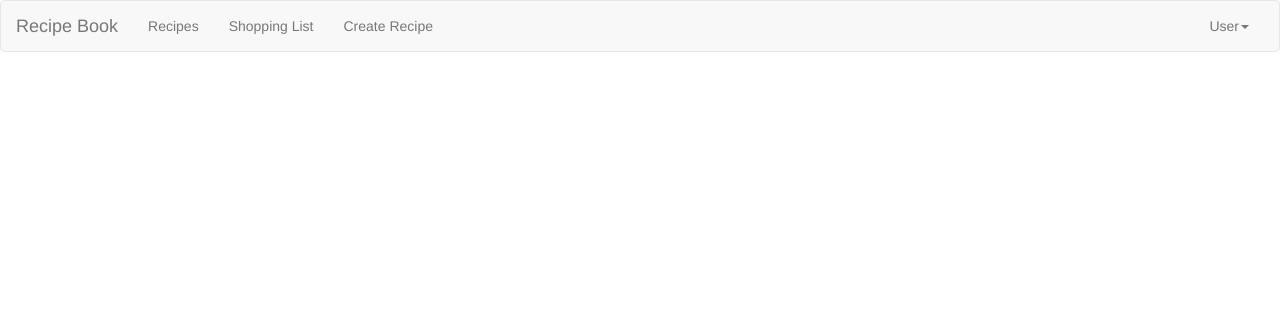
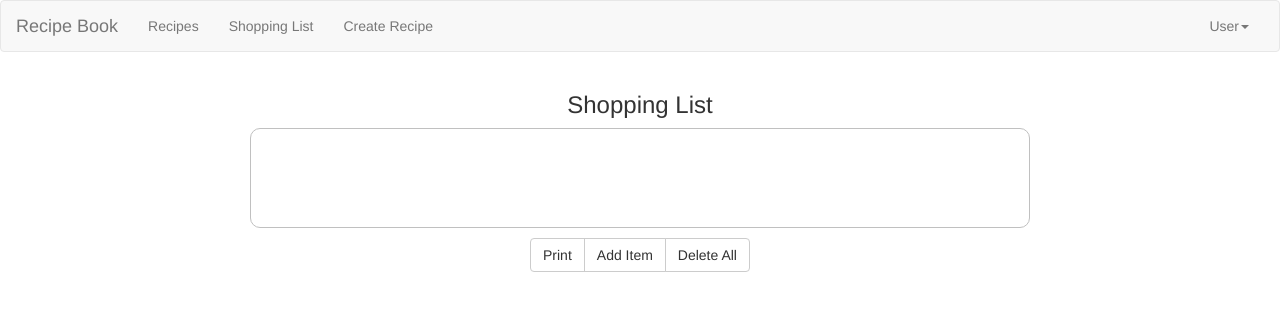
Before and after one commit to yukicode/recipe-book, an Angular app: page /shoppinglist in a window 1280 px wide. Shown: the top 310 px of the page. Built offline with nearby package versions, Linux system fonts and the light colour scheme.

Commit message:
Modify styles Modify styles for recipe-detail and shopping-list styles Add method to shopping-list service

```diff
--- a/src/app/recipe/recipe-detail/recipe-detail.component.css
+++ b/src/app/recipe/recipe-detail/recipe-detail.component.css
@@ -100,3 +100,7 @@ ul{
     min-width:20px;
     border-radius: 50%;
 }
+
+#end {
+    min-height: 100px;
+}
--- a/src/app/recipe/recipe-detail/recipe-detail.component.html
+++ b/src/app/recipe/recipe-detail/recipe-detail.component.html
@@ -42,4 +42,6 @@
       {{item}}
     </p>
   </div>
+  <div id="end" class="col-xs-12">
+  </div>
 </div>
--- a/src/app/recipe/recipe-detail/recipe-detail.component.ts
+++ b/src/app/recipe/recipe-detail/recipe-detail.component.ts
@@ -25,7 +25,7 @@ export class RecipeDetailComponent implements OnInit {
 
   addAllToList(): void {
     if (!this.selectedRecipe) { return; }
-    this.shoppingListService.addToList(this.selectedRecipe.ingredients);
+    this.shoppingListService.addToList(this.selectedRecipe.ingredients, this.selectedRecipe.title);
   }
 
   addSelectedToList(): void {
@@ -36,7 +36,7 @@ export class RecipeDetailComponent implements OnInit {
         temp.push(this.selectedRecipe.ingredients[i]);
       }
     }
-    this.shoppingListService.addToList(temp);
+    this.shoppingListService.addToList(temp, this.selectedRecipe.title);
   }
 
   toggleSelect(i: number): void {
--- a/src/app/services/shopping-list.service.ts
+++ b/src/app/services/shopping-list.service.ts
@@ -4,12 +4,28 @@ import { Ingredient } from '../ingredient';
 @Injectable()
 export class ShoppingListService {
   private _ingredients: Ingredient[] = [];
+  private _names: string[] = [];
+  private _index: number[] = [];
 
   getList(): Ingredient[] {
     return this._ingredients;
   }
 
-  addToList(items: Ingredient[]): void {
+  getListString(): string[] {
+    var j=0;
+    var result = [];
+    for(var i=0; i<this._ingredients.length; i++){
+      if(i===this._index[j]){
+        result.push(this._names[j++]);
+      }
+      result.push("✤    " + this._ingredients[i].name + ", " + this._ingredients[i].amount);
+    }
+    return result;
+  }
+
+  addToList(items: Ingredient[], recipeName: string): void {
+    this._index.push(this._ingredients.length);
+    this._names.push(recipeName);
     Array.prototype.push.apply(this._ingredients, items);
   }
 }
--- a/src/app/shopping-list/shopping-list.component.css
+++ b/src/app/shopping-list/shopping-list.component.css
@@ -0,0 +1,24 @@
+ul{
+    border: 1px solid silver;
+    border-radius: 10px;
+    min-height: 100px;
+    font-size: 1.1em;
+}
+
+.item-list {
+    font-size: 1.1em;
+    list-style: none;
+    border-bottom: 1px dotted silver;
+}
+
+.icon {
+    display: inline-block;
+    color: silver;
+    transition: transform 0.1s ease-out;
+    transform: scale(1, 1);
+}
+
+.icon:hover {
+    color: black;
+    transform: scale(1.1, 1.1);
+}
--- a/src/app/shopping-list/shopping-list.component.html
+++ b/src/app/shopping-list/shopping-list.component.html
@@ -1,3 +1,18 @@
-<ul>
-  <li *ngFor="let item of items">{{item.name}}, {{item.amount}}</li>
-</ul>
+<div class="container">
+  <div class="row">
+    <h3 class="text-center">Shopping List</h3>
+    <ul class="col-xs-8 col-xs-push-2">
+      <li *ngFor="let item of items" class="item-list col-xs-12">
+        <span class="icon">&#9998;</span>
+        <span class="icon"><b>X</b></span> {{item}}
+      </li>
+    </ul>
+    <div class="text-center col-xs-12">
+      <div class="btn-group">
+        <button type="button" class="btn btn-default">Print</button>
+        <button type="button" class="btn btn-default">Add Item</button>
+        <button type="button" class="btn btn-default">Delete All</button>
+      </div>
+    </div>
+  </div>
+</div>
```
